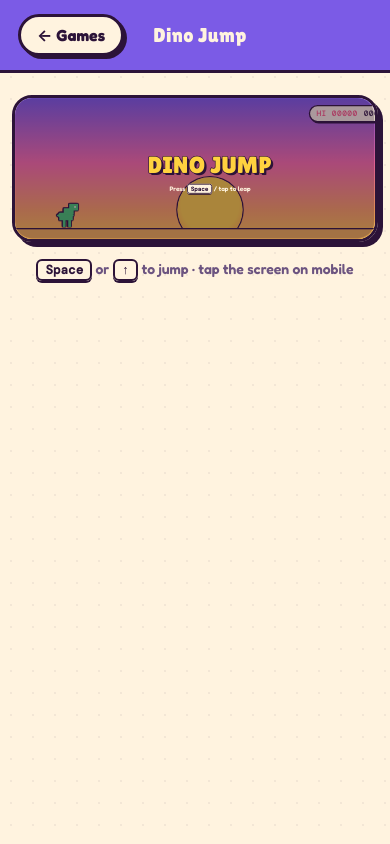
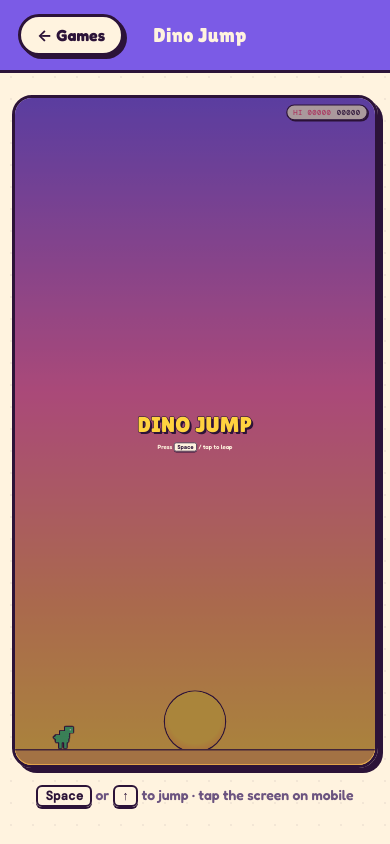
Before and after one commit to lshaf/web-game, a Vue app: page / in a window 390 px wide. Both pictures are taken after a click on the button 195 px from the left and 628 px from the top of the page. Built offline with nearby package versions, Linux system fonts and the light colour scheme.

Commit message:
🦖 feat: Dino Jump fills the screen on mobile and runs at 30fps

```diff
--- a/src/App.vue
+++ b/src/App.vue
@@ -55,6 +55,16 @@ function backToMenu() {
   align-items: center;
 }
 
+/* On mobile the play view is exactly one screen tall (a definite height), so a
+   full-height game fills it and its overflow is clipped rather than growing the
+   page. */
+@media (max-width: 560px) {
+  .play-view {
+    height: 100vh;
+    height: 100dvh;
+  }
+}
+
 .play-bar {
   width: 100%;
   display: flex;
--- a/src/games/DinoGame.vue
+++ b/src/games/DinoGame.vue
@@ -2,11 +2,13 @@
 import { ref, reactive, onMounted, onBeforeUnmount, computed } from 'vue'
 import DinoSprite from '../components/DinoSprite.vue'
 
-// Fixed logical playfield — the whole board scales to fit its container so
-// all game math stays in these coordinates regardless of screen size.
+// Logical playfield. Width is fixed so horizontal game distance (and reaction
+// time) never changes; height grows to fill the container, so the board is
+// full-height on mobile — the ground stays pinned near the bottom and the extra
+// space becomes sky above.
 const W = 900
-const H = 340
-const GROUND = 300 // y of the ground line (baseline for feet)
+const H = 340 // default height (kept on desktop's wide aspect)
+const GROUND_MARGIN = 40 // gap from the baseline to the bottom edge
 const DINO_W = 50
 const DINO_H = 56
 const DINO_X = 96
@@ -16,16 +18,21 @@ const JUMP_V = -900 // px/s
 const START_SPEED = 380 // px/s
 const MAX_SPEED = 900
 
+const FPS = 30
+const FRAME = 1 / FPS // fixed simulation step
+
 const STATE = { READY: 'ready', RUNNING: 'running', DEAD: 'dead' }
 
 const phase = ref(STATE.READY)
 const score = ref(0)
 const best = ref(0)
-const dinoTop = ref(GROUND - DINO_H) // y of dino's top edge
+const scale = ref(1)
+const stageH = ref(H) // logical board height, grown to fill the container
+const groundY = computed(() => stageH.value - GROUND_MARGIN) // feet baseline
+const dinoTop = ref(H - GROUND_MARGIN - DINO_H) // y of dino's top edge
 const obstacles = reactive([]) // { id, x, w, h }
-const scale = ref(1)
 
-const board = ref(null)
+const viewport = ref(null)
 
 let velY = 0
 let speed = START_SPEED
@@ -33,16 +40,19 @@ let spawnIn = 0 // px of travel until next spawn
 let nextId = 1
 let rafId = 0
 let lastT = 0
+let acc = 0 // banked real time for the 30 fps step
+let ro = null
 
 const bestKey = 'dusk-dino-best'
-const isJumping = computed(() => dinoTop.value < GROUND - DINO_H - 0.5)
+const isJumping = computed(() => dinoTop.value < groundY.value - DINO_H - 0.5)
 
 function resetGame() {
   obstacles.splice(0, obstacles.length)
-  dinoTop.value = GROUND - DINO_H
+  dinoTop.value = groundY.value - DINO_H
   velY = 0
   speed = START_SPEED
   spawnIn = 260
+  acc = 0
   score.value = 0
   phase.value = STATE.READY
 }
@@ -81,14 +91,9 @@ function seededSpread() {
   return spreadSeed / 233280
 }
 
-function tick(t) {
-  rafId = requestAnimationFrame(tick)
-  if (!lastT) lastT = t
-  let dt = (t - lastT) / 1000
-  lastT = t
-  if (dt > 0.05) dt = 0.05 // clamp after tab switch / hitch
-
-  if (phase.value !== STATE.RUNNING) return
+// One fixed simulation slice (dt is always FRAME).
+function step(dt) {
+  const ground = groundY.value
 
   // difficulty ramps with score
   speed = Math.min(MAX_SPEED, START_SPEED + score.value * 0.6)
@@ -96,8 +101,8 @@ function tick(t) {
   // dino physics
   velY += GRAVITY * dt
   let top = dinoTop.value + velY * dt
-  if (top >= GROUND - DINO_H) {
-    top = GROUND - DINO_H
+  if (top >= ground - DINO_H) {
+    top = ground - DINO_H
     velY = 0
   }
   dinoTop.value = top
@@ -127,14 +132,40 @@ function tick(t) {
   const dBottom = top + DINO_H
   const dTop = top + pad
   for (const o of obstacles) {
-    const oTop = GROUND - o.h
+    const oTop = ground - o.h
     if (
       dRight > o.x + 4 &&
       dLeft < o.x + o.w - 4 &&
       dBottom > oTop + 4 &&
-      dTop < GROUND
+      dTop < ground
     ) {
       gameOver()
+      break
+    }
+  }
+}
+
+function tick(t) {
+  rafId = requestAnimationFrame(tick)
+  if (!lastT) lastT = t
+  let frameDt = (t - lastT) / 1000
+  lastT = t
+  if (frameDt > 0.1) frameDt = 0.1 // clamp after a tab switch / hitch
+
+  if (phase.value !== STATE.RUNNING) {
+    acc = 0
+    return
+  }
+
+  // Fixed 30 fps simulation: bank real time and advance in constant slices, so
+  // the game runs at 30 updates/sec regardless of the display's refresh rate.
+  acc += frameDt
+  let budget = 5 // cap catch-up so a long hitch can't spiral
+  while (acc >= FRAME && budget-- > 0) {
+    step(FRAME)
+    acc -= FRAME
+    if (phase.value !== STATE.RUNNING) {
+      acc = 0
       break
     }
   }
@@ -164,10 +195,16 @@ function onPointer() {
 }
 
 function fitScale() {
-  const el = board.value
+  const el = viewport.value
   if (!el) return
-  const avail = el.clientWidth
-  scale.value = Math.min(1, avail / W)
+  const w = el.clientWidth
+  const h = el.clientHeight
+  if (!w || !h) return
+  const prevGround = groundY.value
+  scale.value = w / W
+  stageH.value = h / scale.value
+  // Keep the dino the same height above the ground when the board resizes.
+  dinoTop.value += groundY.value - prevGround
 }
 
 onMounted(() => {
@@ -178,7 +215,10 @@ onMounted(() => {
   }
   resetGame()
   window.addEventListener('keydown', onKey, { passive: false })
-  window.addEventListener('resize', fitScale)
+  // Track the container's actual box so the board fills it (and re-fits when the
+  // mobile URL bar shows/hides or the device rotates).
+  ro = new ResizeObserver(fitScale)
+  if (viewport.value) ro.observe(viewport.value)
   fitScale()
   rafId = requestAnimationFrame(tick)
 })
@@ -186,18 +226,18 @@ onMounted(() => {
 onBeforeUnmount(() => {
   cancelAnimationFrame(rafId)
   window.removeEventListener('keydown', onKey)
-  window.removeEventListener('resize', fitScale)
+  if (ro) ro.disconnect()
 })
 
 const pad2 = (n) => String(Math.floor(n)).padStart(5, '0')
 </script>
 
 <template>
-  <div class="dino-game" ref="board">
-    <div class="viewport" :style="{ height: H * scale + 'px' }">
+  <div class="dino-game">
+    <div class="viewport" ref="viewport">
     <div
       class="stage"
-      :style="{ width: W + 'px', height: H + 'px', transform: `scale(${scale})` }"
+      :style="{ width: W + 'px', height: stageH + 'px', transform: `scale(${scale})` }"
       @pointerdown.prevent="onPointer"
     >
       <div class="sky field">
@@ -210,7 +250,7 @@ const pad2 = (n) => String(Math.floor(n)).padStart(5, '0')
         </div>
 
         <!-- ground -->
-        <div class="ground" :style="{ top: GROUND + 'px' }" />
+        <div class="ground" :style="{ top: groundY + 'px' }" />
 
         <!-- obstacles -->
         <div
@@ -219,7 +259,7 @@ const pad2 = (n) => String(Math.floor(n)).padStart(5, '0')
           class="cactus"
           :style="{
             left: o.x + 'px',
-            top: GROUND - o.h + 'px',
+            top: groundY - o.h + 'px',
             width: o.w + 'px',
             height: o.h + 'px',
           }"
@@ -263,22 +303,39 @@ const pad2 = (n) => String(Math.floor(n)).padStart(5, '0')
   margin: 0 auto;
   padding: 0 max(12px, env(safe-area-inset-right)) calc(40px + env(safe-area-inset-bottom))
     max(12px, env(safe-area-inset-left));
+  display: flex;
+  flex-direction: column;
   /* Rapid tapping to jump must never select text or pop a callout. */
   -webkit-user-select: none;
   user-select: none;
   -webkit-touch-callout: none;
 }
 
-/* The stage is scaled as a whole; the viewport reserves the scaled height
-   and clips overflow so the fixed-width board never spills on mobile. */
+/* The stage is scaled as a whole; the viewport clips overflow so the
+   fixed-width board never spills. Its box sets the board size — a wide aspect
+   on desktop, and the full available height on mobile (see below). */
 .viewport {
   width: 100%;
+  aspect-ratio: 900 / 340;
+  min-height: 0;
   overflow: hidden;
   /* Frame lives here (unscaled) so the cartoon outline stays chunky on mobile
      even as the stage inside scales down. */
   border: var(--line) solid var(--ink);
   border-radius: 20px;
   box-shadow: var(--pop);
+}
+
+/* Mobile: fill the whole screen height with the playfield. */
+@media (max-width: 560px) {
+  .dino-game {
+    flex: 1;
+    min-height: 0;
+  }
+  .viewport {
+    flex: 1;
+    aspect-ratio: auto;
+  }
 }
 
 .stage {
```
